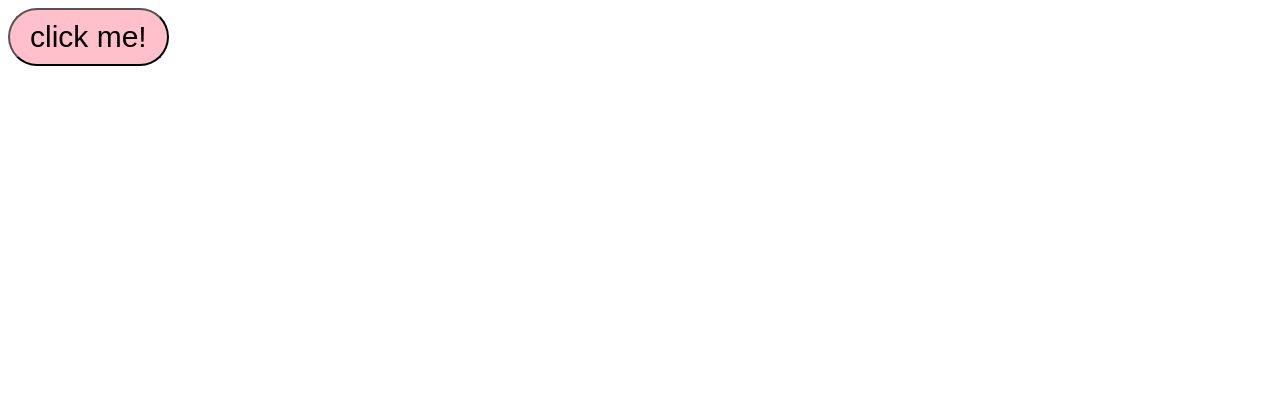
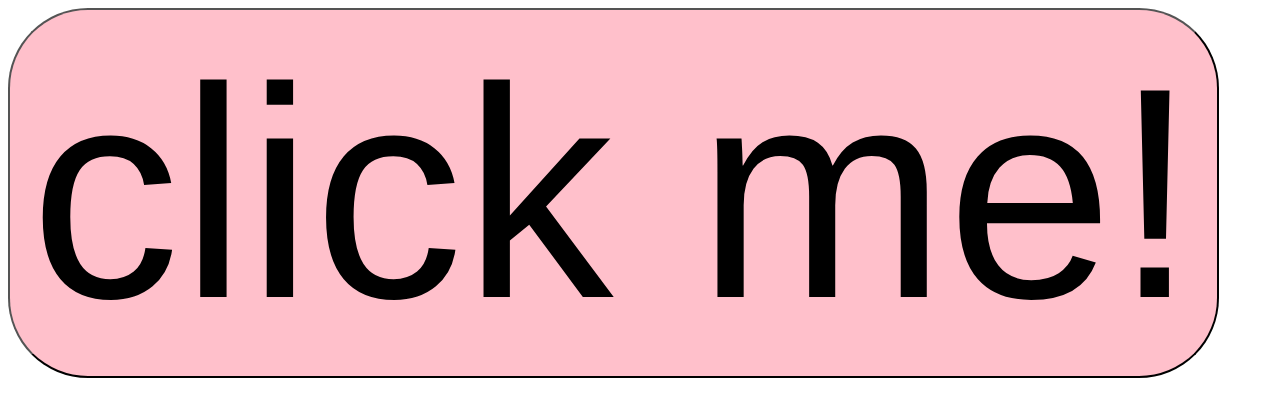
Before and after one commit to prernagethub/gitpractice, a plain HTML site: page index.html in a window 1280 px wide. Drawn offline with Linux system fonts and the light colour scheme.

Commit message:
300 size

```diff
--- a/index.html
+++ b/index.html
@@ -7,12 +7,12 @@
 </head>
 <style>
   button{
-   font-size: 90px;
     color: black;
     background-color: pink;
     padding: 10px 20px;
-    border-radius: 30px;
-    font-size: 30px;
+    border-radius: 80px;
+    font-size: 300px;
+
   }
 
 </style>
```
